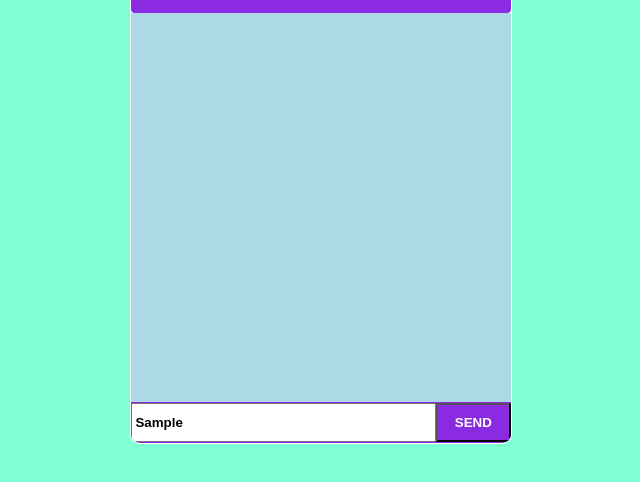
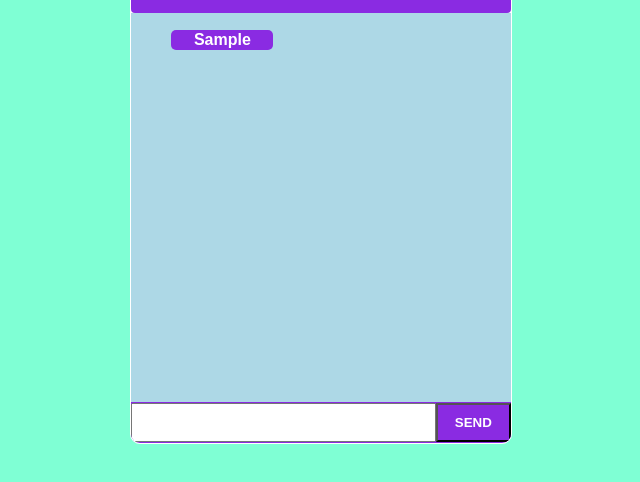
Before and after one commit to PMZ80/Mini-Chat, a plain HTML site: page index.html in a window 1280 px wide. Both pictures are taken after typing "Sample" into the empty fields and a click on the button "SEND". Shown: the part 66-548 px from the top of the page, without its empty margins (319-959 px from the left). Drawn offline with Linux system fonts and the light colour scheme.

Commit message:
minichat-full
add a js to the minichat

```diff
--- a/main.js
+++ b/main.js
@@ -0,0 +1,11 @@
+let msg = document.getElementById("massege");
+let btn = document.getElementById("send");
+let ul = document.getElementById("masseges");
+
+btn.addEventListener("click",function(){
+     let list = document.createElement("li");
+     list.innerHTML = msg.value;
+     ul.appendChild(list);
+     msg.value = "";
+})
+console.log;
--- a/stayl.css
+++ b/stayl.css
@@ -56,3 +56,19 @@ body{
     color: white;
     font-weight: bolder;
 }
+ul>li{
+    list-style:none;
+    font-family: sans-serif;
+    font-weight: bold;
+    color: white;
+    border: 1px solid transparent;
+    border-radius: 5px;
+    background-color: blueviolet;
+    width:100px;
+    display: flex;
+    justify-content: center;
+    align-items: center;
+    margin-bottom: 20px;
+
+
+}
```
